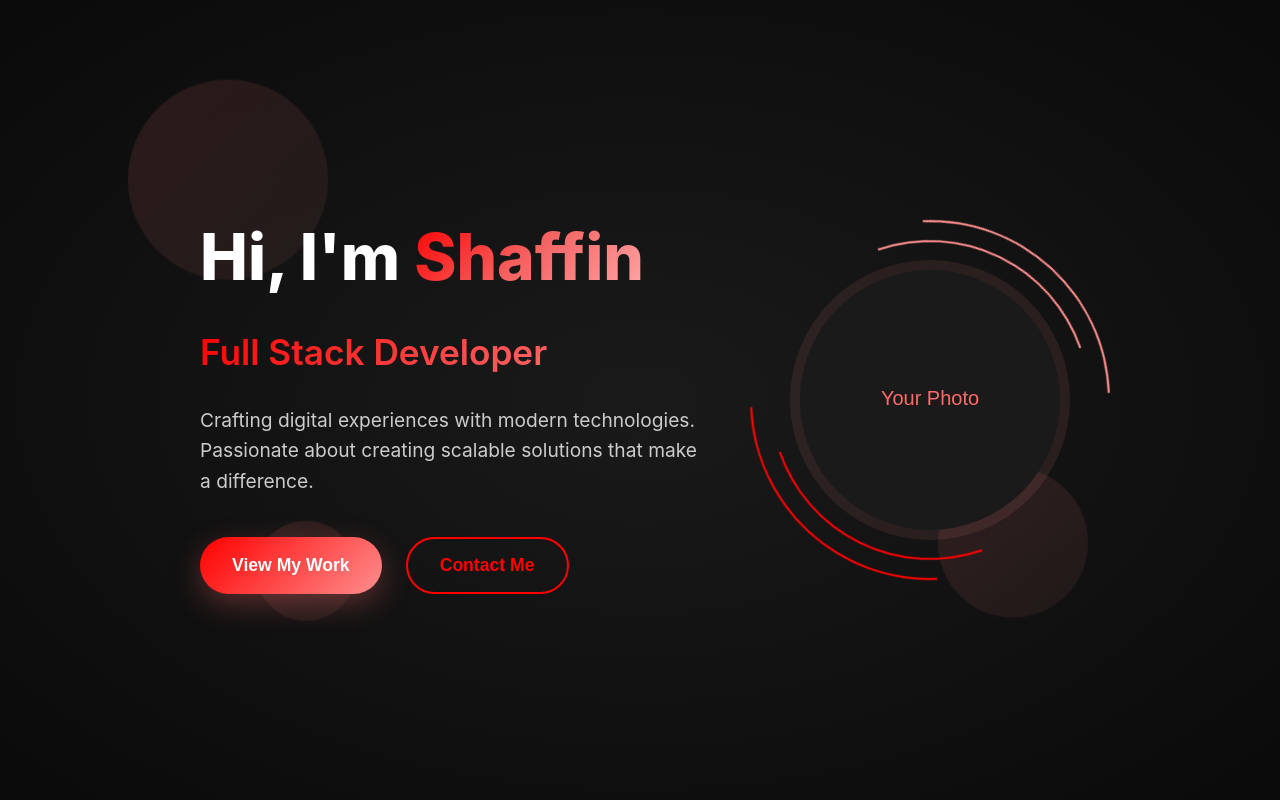
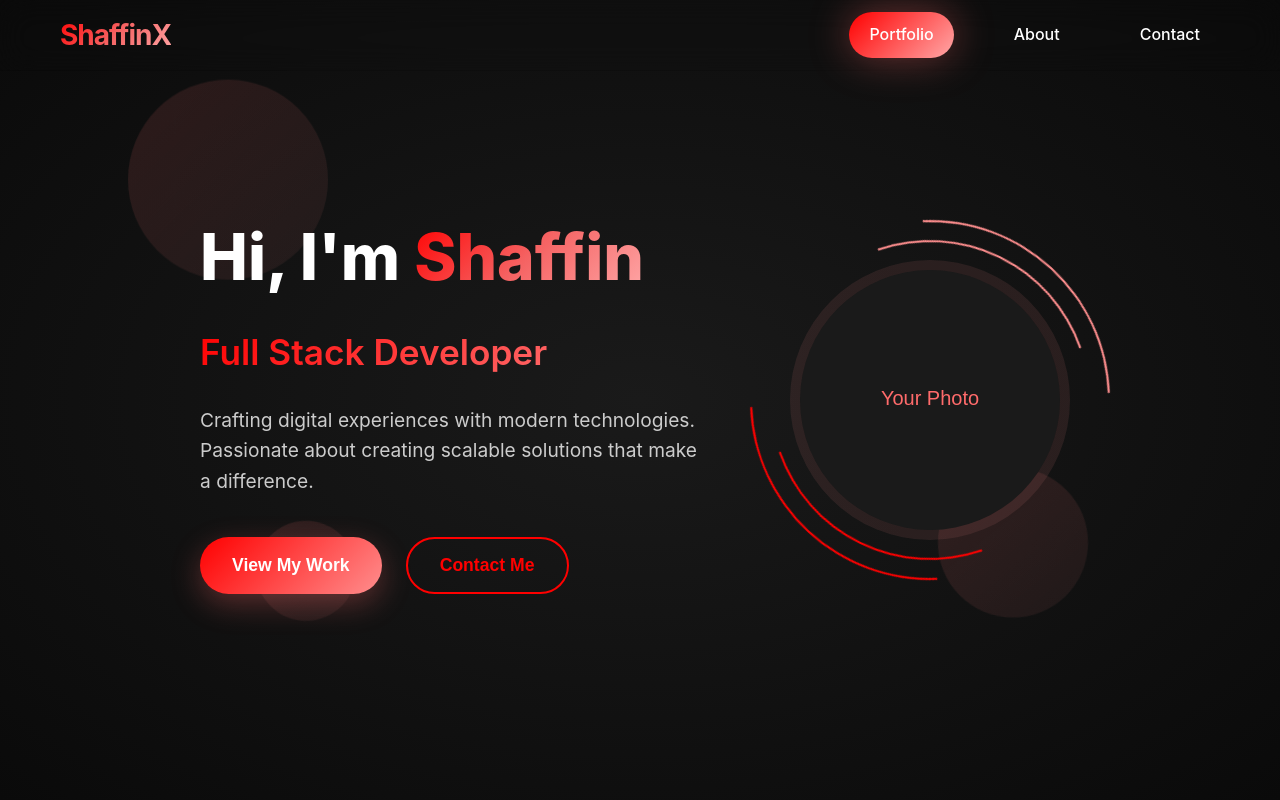
Before and after one commit to shaffinX/Portfolio, a React (Create React App) app: page / in a window 1280 px wide. Shown: the top 800 px of the page. Built offline with nearby package versions, Linux system fonts and the light colour scheme.

Commit message:
Second Commit

```diff
--- a/src/App.js
+++ b/src/App.js
@@ -1,9 +1,11 @@
 import React from 'react';
 import Landing from './Components/Landing/Landing';
 import { Route, BrowserRouter, Routes } from 'react-router-dom';
+import Navbar from './Components/Navbar/Navbar';
 function App() {
   return (
     <React.Fragment>
+      <Navbar/>
       <BrowserRouter>
         <Routes>
           <Route path="/" element={<Landing />} />
--- /dev/null
+++ b/src/Components/Navbar/Navbar.css
@@ -0,0 +1,190 @@
+/* Navbar.css */
+* {
+  margin: 0;
+  padding: 0;
+  box-sizing: border-box;
+}
+
+.navbar {
+  position: fixed;
+  top: 0;
+  left: 0;
+  width: 100%;
+  background: transparent;
+  backdrop-filter: blur(15px);
+  border-bottom: 1px solid rgba(0, 0, 0, 0.1);
+  z-index: 1000;
+  transition: all 0.3s ease;
+  padding: 0;
+}
+
+.navbar.scrolled {
+  background: #0a0a0a;
+  box-shadow: 0 2px 20px rgba(255, 0, 0, 0.1);
+}
+
+.nav-container {
+  max-width: 1200px;
+  margin: 0 auto;
+  padding: 0 20px;
+  display: flex;
+  justify-content: space-between;
+  align-items: center;
+  height: 70px;
+}
+
+.nav-logo {
+  display: flex;
+  align-items: center;
+}
+
+.logo-text {
+  font-size: 28px;
+  font-weight: 700;
+  background: linear-gradient(135deg, #ff0000, #f56363, #ffa8a8);
+  -webkit-background-clip: text;
+  -webkit-text-fill-color: transparent;
+  background-clip: text;
+  letter-spacing: -1px;
+}
+
+.nav-menu {
+  display: flex;
+  list-style: none;
+  gap: 40px;
+  margin: 0;
+  padding: 0;
+}
+
+.nav-item {
+  position: relative;
+}
+
+.nav-link {
+  text-decoration: none;
+  color: #fff;
+  font-weight: 500;
+  font-size: 16px;
+  padding: 10px 20px;
+  border-radius: 30px;
+  transition: all 0.3s ease;
+  position: relative;
+  overflow: hidden;
+  display: block;
+}
+
+.nav-link::before {
+  content: '';
+  position: absolute;
+  top: 0;
+  left: -100%;
+  width: 100%;
+  height: 100%;
+  background: linear-gradient(135deg, #ffa8a8 0%, #ff0000 100%);
+  transition: left 0.3s ease;
+  z-index: -1;
+  border-radius: 30px;
+}
+
+.nav-link:hover::before {
+  left: 0;
+}
+
+.nav-link:hover {
+  color: white;
+ box-shadow: 0 15px 40px rgba(255, 107, 107, 0.4);
+}
+
+.nav-link.active {
+  background: linear-gradient(135deg, #ff0000 0%, #ffa8a8 100%);
+  color: white;
+  box-shadow: 0 0 40px rgba(255, 107, 107, 0.4);
+}
+
+.nav-toggle {
+  display: none;
+  flex-direction: column;
+  cursor: pointer;
+  padding: 5px;
+}
+
+.bar {
+  width: 25px;
+  height: 3px;
+  background: white;
+  margin: 3px 0;
+  transition: 0.3s;
+  border-radius: 2px;
+}
+
+.nav-toggle.active .bar:nth-child(1) {
+  transform: rotate(-45deg) translate(-5px, 6px);
+}
+
+.nav-toggle.active .bar:nth-child(2) {
+  opacity: 0;
+}
+
+.nav-toggle.active .bar:nth-child(3) {
+  transform: rotate(45deg) translate(-5px, -6px);
+}
+
+/* Mobile Styles */
+@media screen and (max-width: 768px) {
+  .nav-menu {
+    position: fixed;
+    left: -100%;
+    top: 70px;
+    flex-direction: column;
+    background: #0a0a0a;
+    -webkit-backdrop-filter: blur();
+    width: 100%;
+    text-align: center;
+    transition: 0.3s;
+    box-shadow: 0 10px 27px rgba(0, 0, 0, 0.05);
+    gap: 0;
+    padding: 20px 0;
+    border-radius: 20px;
+}
+
+  .nav-menu.active {
+    left: 0;
+    align-items: center;
+
+  }
+
+  .nav-item {
+    margin: 10px 0;
+    width: 80%;
+
+  }
+
+  .nav-link {
+    padding: 15px 20px;
+    display: block;
+    font-size: 18px;
+  }
+
+  .nav-toggle {
+    display: flex;
+  }
+
+  .logo-text {
+    font-size: 24px;
+  }
+}
+
+@media screen and (max-width: 480px) {
+  .nav-container {
+    padding: 0 15px;
+  }
+
+  .logo-text {
+    font-size: 22px;
+  }
+}
+
+/* Smooth scroll behavior */
+html {
+  scroll-behavior: smooth;
+}
--- /dev/null
+++ b/src/Components/Navbar/Navbar.jsx
@@ -0,0 +1,81 @@
+import React, { useState, useEffect } from 'react';
+import './Navbar.css';
+
+const Navbar = () => {
+  const [isOpen, setIsOpen] = useState(false);
+  const [scrolled, setScrolled] = useState(false);
+  const [activeSection, setActiveSection] = useState('portfolio');
+
+  useEffect(() => {
+    const handleScroll = () => {
+      const isScrolled = window.scrollY > 50;
+      setScrolled(isScrolled);
+    };
+
+    window.addEventListener('scroll', handleScroll);
+    return () => window.removeEventListener('scroll', handleScroll);
+  }, []);
+
+  const toggleMobileMenu = () => {
+    setIsOpen(!isOpen);
+  };
+
+  const handleNavClick = (section) => {
+    setActiveSection(section);
+    setIsOpen(false);
+
+    // Smooth scroll to section
+    const element = document.getElementById(section);
+    if (element) {
+      element.scrollIntoView({ behavior: 'smooth' });
+    }
+  };
+
+  return (
+    <nav className={`navbar ${scrolled ? 'scrolled' : ''}`}>
+      <div className="nav-container">
+        <div className="nav-logo">
+          <span className="logo-text">ShaffinX</span>
+        </div>
+
+        <ul className={`nav-menu ${isOpen ? 'active' : ''}`}>
+          <li className="nav-item">
+            <a
+              href="#portfolio"
+              className={`nav-link ${activeSection === 'portfolio' ? 'active' : ''}`}
+              onClick={() => handleNavClick('portfolio')}
+            >
+              Portfolio
+            </a>
+          </li>
+          <li className="nav-item">
+            <a
+              href="#about"
+              className={`nav-link ${activeSection === 'about' ? 'active' : ''}`}
+              onClick={() => handleNavClick('about')}
+            >
+              About
+            </a>
+          </li>
+          <li className="nav-item">
+            <a
+              href="#contact"
+              className={`nav-link ${activeSection === 'contact' ? 'active' : ''}`}
+              onClick={() => handleNavClick('contact')}
+            >
+              Contact
+            </a>
+          </li>
+        </ul>
+
+        <div className={`nav-toggle ${isOpen ? 'active' : ''}`} onClick={toggleMobileMenu}>
+          <span className="bar"></span>
+          <span className="bar"></span>
+          <span className="bar"></span>
+        </div>
+      </div>
+    </nav>
+  );
+};
+
+export default Navbar;
```
